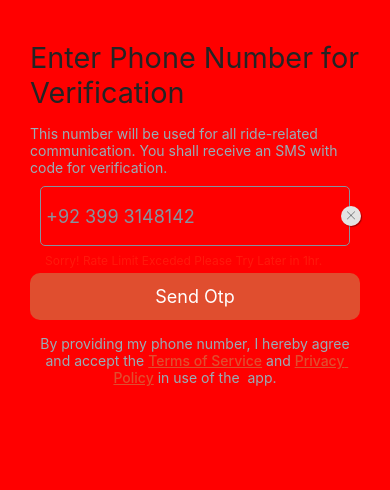
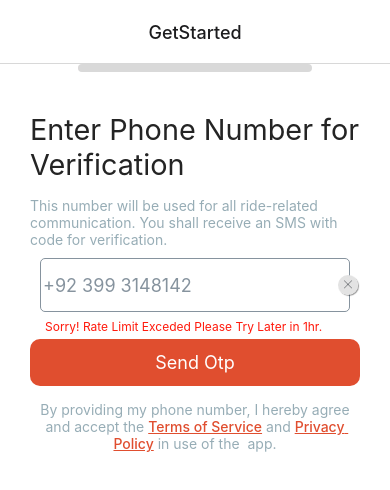
Before and after one commit to hassan6846/AutoExpertEase, a React Native app in the folder app/: screen /Main in a window 390 px wide. Shown: the top 490 px of the page. Built offline with nearby package versions, Linux system fonts and the light colour scheme.

Commit message:
sucessfully added progress bar

```diff
--- a/app/App.tsx
+++ b/app/App.tsx
@@ -106,12 +106,13 @@ export default function App({ navigation }: { navigation: any }) {
   return (
     <NavigationContainer >
       <StatusBar style="auto" />
-      <Stack.Navigator>
+      <Stack.Navigator screenOptions={{ headerShown: false }}>
         {NetworkInfo.isOnline ? (
           Auth.isAuthenticated ? (
-            <Stack.Screen name="Main" options={{ headerShown: false }} component={LoginPage} />
+            <Stack.Screen name="Login" options={{ headerShown: true, headerTitle: "GetStarted", headerTitleAlign: "center" }} component={LoginPage} />
           ) : (
-            <HomePageActivity />
+
+            <Stack.Screen name="Main" component={LoginPage} />
           )
         ) : null}
       </Stack.Navigator>
--- a/app/package.json
+++ b/app/package.json
@@ -21,7 +21,7 @@
     "@rneui/themed": "^4.0.0-rc.8",
     "@rnmapbox/maps": "^10.1.7",
     "expo": "~49.0.15",
-    "expo-dev-client": "^3.3.8",
+    "expo-dev-client": "~2.4.12",
     "expo-font": "~11.4.0",
     "expo-linking": "~5.0.2",
     "expo-localization": "~14.3.0",
@@ -42,7 +42,8 @@
     "react-native-safe-area-context": "4.6.3",
     "react-native-screens": "~3.22.0",
     "react-redux": "^9.1.0",
-    "expo-camera": "~13.4.4"
+    "expo-camera": "~13.4.4",
+    "react-native-maps": "1.7.1"
   },
   "devDependencies": {
     "@babel/core": "^7.20.0",
--- a/app/screens/Authentication/LoginScreen.tsx
+++ b/app/screens/Authentication/LoginScreen.tsx
@@ -1,8 +1,11 @@
-import { View, StyleSheet, KeyboardAvoidingView, Platform, ScrollView, Image, TouchableOpacity } from "react-native"
-import { useRef, useState, useEffect, createRef } from "react"
+import { View, StyleSheet, KeyboardAvoidingView, Platform, ScrollView, TouchableOpacity } from "react-native"
+import {LinearProgress} from "@rneui/themed"
+import { useState, createRef } from "react"
 
 
 import { Button, Icon, Input, Text } from "@rneui/themed"
+
+
 //Page
 const LoginPage = ({ navigation }: { navigation: any }) => {
     const InputRef = createRef()
@@ -14,12 +17,13 @@ const LoginPage = ({ navigation }: { navigation: any }) => {
             style={{ flex: 1 }}
             behavior={Platform.OS === "ios" ? "padding" : "height"}
         >
+        <View style={{display:"flex",justifyContent:"center",alignItems:'center',backgroundColor:"#fff"}}><LinearProgress variant="determinate"  color="#E04E2F" trackColor="#d9d9d9" style={{width:"60%",height:8,borderRadius:5}}/></View>
+
             <ScrollView contentContainerStyle={styles.scrollContainer}>
                 <View style={styles.LoginContainer}>
-
                     <Text style={styles.LoginHeading} h3={true} >Enter Phone Number for Verification</Text>
                     <Text style={styles.LoginSub}>This number will be used for all ride-related communication. You shall receive an SMS with code for verification.</Text>
-                    <Input inputContainerStyle={styles.LoginInputCont} rightIcon={<TouchableOpacity activeOpacity={0.7} ><Icon name="close" reverseColor="#66696D" reverse={true} color="#e3e3e3" iconStyle={{ fontSize: 15, fontWeight: "bold" }} type="evilicon" size={8} raised={true} /></TouchableOpacity>}  placeholder="+92 399 3148142" errorMessage="Sorry! Rate Limit Exceded Please Try Later in 1hr." keyboardType="number-pad" />
+                    <Input inputContainerStyle={styles.LoginInputCont} rightIcon={<TouchableOpacity activeOpacity={0.7} ><Icon name="close" reverseColor="#66696D" reverse={true} color="#e3e3e3" iconStyle={{ fontSize: 15, fontWeight: "bold" }} type="evilicon" size={8} raised={true} /></TouchableOpacity>} placeholder="+92 399 3148142" errorMessage="Sorry! Rate Limit Exceded Please Try Later in 1hr." keyboardType="number-pad" />
                     <Button buttonStyle={styles.LoginButton} color="#E04E2F" title="Send Otp" />
                     <Text style={styles.LoginConsent}>By providing my phone number, I hereby agree and accept the <Text style={styles.LoginLink} onPress={() => navigation.push("privacypolicy")}>Terms of Service</Text> and <Text onPress={() => navigation.push("privacypolicy")} style={styles.LoginLink}>Privacy Policy</Text> in use of the  app.</Text>
                 </View>
@@ -33,7 +37,7 @@ const styles = StyleSheet.create({
     LoginContainer: {
         padding: 30,
         flex: 1,
-        backgroundColor: "red"
+        backgroundColor: "#fff"
     },
     // ScrollView
     scrollContainer: {
@@ -53,7 +57,7 @@ const styles = StyleSheet.create({
         width: "100%",
         borderRadius: 5,
         marginBottom: 2,
-        padding: 5,
+        padding: 2,
         borderTopWidth: 0.5,
         borderLeftWidth: 0.5,
         borderRightWidth: 0.5,
--- a/app/screens/BottomsTabs/ProfileTab.tsx
+++ b/app/screens/BottomsTabs/ProfileTab.tsx
@@ -1,13 +1,16 @@
-import { ScrollView, StyleSheet, View, KeyboardAvoidingView, Pressable } from "react-native"
-import { Text, ListItem, Icon, Badge, Avatar,BottomSheet } from "@rneui/themed"
+import { ScrollView, StyleSheet, View, KeyboardAvoidingView, Pressable, TouchableHighlight, TouchableHighlightBase } from "react-native"
+import { Text, ListItem, Icon, Badge, Avatar, BottomSheet } from "@rneui/themed"
 import CountryFlag from "react-native-country-flag"
 import { AvatarSrc, DefaultImageSrc } from "../../constants/ImagesConstants"
+import { TouchableOpacity } from "react-native-gesture-handler"
 
 
 
 
 const ProfileTab = () => {
-
+    interface ListItemProps {
+        Component?: React.ComponentType<any>;
+    }
 
     return (
 
@@ -22,16 +25,16 @@ const ProfileTab = () => {
             {/* Account */}
             <Text h4 style={{ marginTop: 8, marginBottom: 2, marginLeft: 10, }}>Account</Text>
             {/* 1 */}
-            <Pressable >
-                <View >
-                    <ListItem containerStyle={{ borderRadius: 5, marginBottom: 10 }} >
-                        <Icon name="person" type="material" color="#3E4958" />
-                        <ListItem.Content>
-                            <ListItem.Title>View Profile</ListItem.Title>
-                        </ListItem.Content>
-                        <ListItem.Chevron size={23} />
-                    </ListItem></View>
-            </Pressable>
+
+
+            <ListItem Component={TouchableOpacity} disabledStyle={{ opacity: 0.9 }} containerStyle={{ borderRadius: 5, marginBottom: 10 }} >
+                <Icon name="person" type="material" color="#3E4958" />
+                <ListItem.Content>
+                    <ListItem.Title>View Profile</ListItem.Title>
+                </ListItem.Content>
+                <ListItem.Chevron size={18} />
+            </ListItem>
+
 
             {/* Shopping */}
             <Text h4 style={{ marginTop: 8, marginBottom: 2, marginLeft: 10 }}>Shoppings</Text>
```
Also changed, not shown: 1 other file (tests, documents, lock files or other folders).
